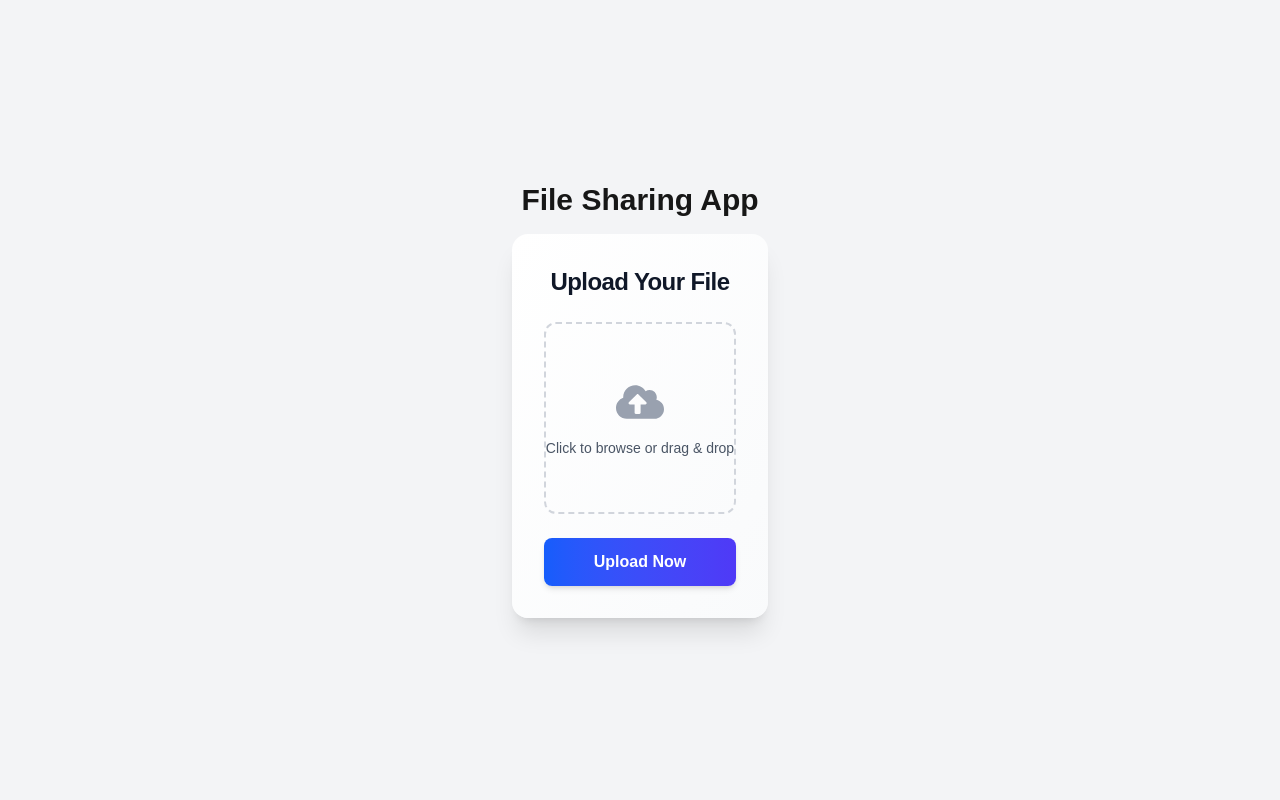
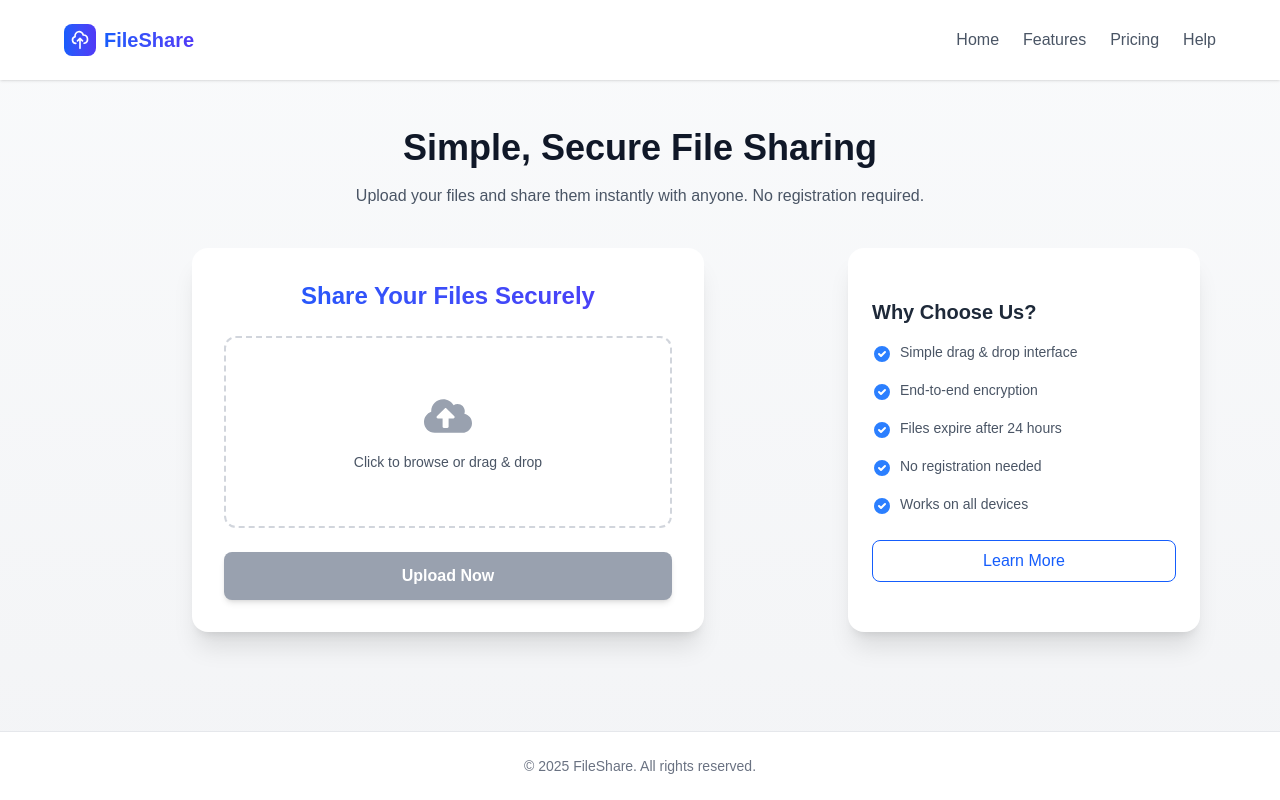
Before and after one commit to dawdameet/MeetShares, a Next.js app: page / in a window 1280 px wide. Built offline with nearby package versions, Linux system fonts and the light colour scheme.

Commit message:
Add QR code generation library and enhance homepage layout with new header, features section, and footer

```diff
--- a/app/page.tsx
+++ b/app/page.tsx
@@ -2,9 +2,96 @@ import FileUpload from "@/components/FileUpload";
 
 export default function Home() {
   return (
-    <div className="flex flex-col items-center justify-center min-h-screen bg-gray-100">
-      <h1 className="text-3xl font-bold mb-4">File Sharing App</h1>
-      <FileUpload />
+    <div className="flex flex-col items-center min-h-screen bg-gradient-to-b from-gray-50 to-gray-100">
+      <header className="w-full p-6 bg-white shadow-sm">
+        <div className="max-w-6xl mx-auto flex items-center justify-between">
+          <div className="flex items-center">
+            <span className="h-8 w-8 rounded-lg bg-gradient-to-r from-blue-600 to-indigo-600 flex items-center justify-center mr-2">
+              <svg xmlns="http://www.w3.org/2000/svg" className="h-5 w-5 text-white" fill="none" viewBox="0 0 24 24" stroke="currentColor">
+                <path strokeLinecap="round" strokeLinejoin="round" strokeWidth={2} d="M7 16a4 4 0 01-.88-7.903A5 5 0 1115.9 6L16 6a5 5 0 011 9.9M15 13l-3-3m0 0l-3 3m3-3v12" />
+              </svg>
+            </span>
+            <h1 className="text-xl font-bold bg-gradient-to-r from-blue-600 to-indigo-600 bg-clip-text text-transparent">FileShare</h1>
+          </div>
+
+          <nav className="hidden md:flex space-x-6">
+            <a href="#" className="text-gray-600 hover:text-blue-600 transition-colors">Home</a>
+            <a href="#" className="text-gray-600 hover:text-blue-600 transition-colors">Features</a>
+            <a href="#" className="text-gray-600 hover:text-blue-600 transition-colors">Pricing</a>
+            <a href="#" className="text-gray-600 hover:text-blue-600 transition-colors">Help</a>
+          </nav>
+        </div>
+      </header>
+
+      <main className="flex-1 w-full max-w-6xl mx-auto py-12 px-4">
+        <div className="text-center mb-10">
+          <h2 className="text-3xl md:text-4xl font-bold text-gray-900 mb-4">
+            Simple, Secure File Sharing
+          </h2>
+          <p className="text-gray-600 max-w-2xl mx-auto">
+            Upload your files and share them instantly with anyone. No registration required.
+          </p>
+        </div>
+
+        <div className="grid md:grid-cols-3 gap-8">
+          <div className="col-span-2">
+            <FileUpload />
+          </div>
+
+          <div className="bg-white rounded-2xl shadow-xl p-6 flex flex-col justify-center">
+            <h3 className="text-xl font-semibold mb-4 text-gray-800">Why Choose Us?</h3>
+
+            <ul className="space-y-4">
+              <li className="flex items-start">
+                <svg xmlns="http://www.w3.org/2000/svg" className="h-5 w-5 text-blue-500 mr-2 mt-0.5" viewBox="0 0 20 20" fill="currentColor">
+                  <path fillRule="evenodd" d="M10 18a8 8 0 100-16 8 8 0 000 16zm3.707-9.293a1 1 0 00-1.414-1.414L9 10.586 7.707 9.293a1 1 0 00-1.414 1.414l2 2a1 1 0 001.414 0l4-4z" clipRule="evenodd" />
+                </svg>
+                <span className="text-gray-600 text-sm">Simple drag & drop interface</span>
+              </li>
+
+              <li className="flex items-start">
+                <svg xmlns="http://www.w3.org/2000/svg" className="h-5 w-5 text-blue-500 mr-2 mt-0.5" viewBox="0 0 20 20" fill="currentColor">
+                  <path fillRule="evenodd" d="M10 18a8 8 0 100-16 8 8 0 000 16zm3.707-9.293a1 1 0 00-1.414-1.414L9 10.586 7.707 9.293a1 1 0 00-1.414 1.414l2 2a1 1 0 001.414 0l4-4z" clipRule="evenodd" />
+                </svg>
+                <span className="text-gray-600 text-sm">End-to-end encryption</span>
+              </li>
+
+              <li className="flex items-start">
+                <svg xmlns="http://www.w3.org/2000/svg" className="h-5 w-5 text-blue-500 mr-2 mt-0.5" viewBox="0 0 20 20" fill="currentColor">
+                  <path fillRule="evenodd" d="M10 18a8 8 0 100-16 8 8 0 000 16zm3.707-9.293a1 1 0 00-1.414-1.414L9 10.586 7.707 9.293a1 1 0 00-1.414 1.414l2 2a1 1 0 001.414 0l4-4z" clipRule="evenodd" />
+                </svg>
+                <span className="text-gray-600 text-sm">Files expire after 24 hours</span>
+              </li>
+
+              <li className="flex items-start">
+                <svg xmlns="http://www.w3.org/2000/svg" className="h-5 w-5 text-blue-500 mr-2 mt-0.5" viewBox="0 0 20 20" fill="currentColor">
+                  <path fillRule="evenodd" d="M10 18a8 8 0 100-16 8 8 0 000 16zm3.707-9.293a1 1 0 00-1.414-1.414L9 10.586 7.707 9.293a1 1 0 00-1.414 1.414l2 2a1 1 0 001.414 0l4-4z" clipRule="evenodd" />
+                </svg>
+                <span className="text-gray-600 text-sm">No registration needed</span>
+              </li>
+
+              <li className="flex items-start">
+                <svg xmlns="http://www.w3.org/2000/svg" className="h-5 w-5 text-blue-500 mr-2 mt-0.5" viewBox="0 0 20 20" fill="currentColor">
+                  <path fillRule="evenodd" d="M10 18a8 8 0 100-16 8 8 0 000 16zm3.707-9.293a1 1 0 00-1.414-1.414L9 10.586 7.707 9.293a1 1 0 00-1.414 1.414l2 2a1 1 0 001.414 0l4-4z" clipRule="evenodd" />
+                </svg>
+                <span className="text-gray-600 text-sm">Works on all devices</span>
+              </li>
+            </ul>
+
+            <div className="mt-6">
+              <button className="w-full py-2 px-4 border border-blue-600 text-blue-600 rounded-lg font-medium transition-colors hover:bg-blue-50">
+                Learn More
+              </button>
+            </div>
+          </div>
+        </div>
+      </main>
+
+      <footer className="w-full bg-white border-t border-gray-200 py-6 mt-12">
+        <div className="max-w-6xl mx-auto px-4 text-center text-sm text-gray-500">
+          <p>© 2025 FileShare. All rights reserved.</p>
+        </div>
+      </footer>
     </div>
   );
 }
--- a/components/FileUpload.tsx
+++ b/components/FileUpload.tsx
@@ -1,16 +1,39 @@
 "use client";
 
 import { useState } from "react";
-import { FaCloudUploadAlt, FaCheck, FaCopy } from "react-icons/fa";
+import { FaCloudUploadAlt, FaCheck, FaCopy, FaFile, FaImage, FaFilePdf, FaFileWord, FaFileExcel, FaFileAlt } from "react-icons/fa";
 
 export default function FileUpload() {
   const [file, setFile] = useState<File | null>(null);
   const [uploading, setUploading] = useState(false);
   const [downloadLink, setDownloadLink] = useState<string | null>(null);
   const [copied, setCopied] = useState(false);
+  const [uploadProgress, setUploadProgress] = useState(0);
 
   const handleFileChange = (event: React.ChangeEvent<HTMLInputElement>) => {
-    setFile(event.target.files?.[0] || null);
+    const selectedFile = event.target.files?.[0] || null;
+    setFile(selectedFile);
+    // Reset states when new file is selected
+    setDownloadLink(null);
+    setCopied(false);
+    setUploadProgress(0);
+  };
+
+  const handleDragOver = (e: React.DragEvent<HTMLDivElement>) => {
+    e.preventDefault();
+    e.stopPropagation();
+  };
+
+  const handleDrop = (e: React.DragEvent<HTMLDivElement>) => {
+    e.preventDefault();
+    e.stopPropagation();
+
+    if (e.dataTransfer.files && e.dataTransfer.files.length > 0) {
+      setFile(e.dataTransfer.files[0]);
+      setDownloadLink(null);
+      setCopied(false);
+      setUploadProgress(0);
+    }
   };
 
   const handleUpload = async () => {
@@ -19,15 +42,28 @@ export default function FileUpload() {
     setUploading(true);
     setCopied(false);
     setDownloadLink(null);
+    setUploadProgress(0);
 
     const formData = new FormData();
     formData.append("file", file);
 
     try {
+      // Simulate upload progress (in a real app, you'd use XMLHttpRequest with progress events)
+      const progressInterval = setInterval(() => {
+        setUploadProgress(prev => {
+          const increment = Math.floor(Math.random() * 15) + 5;
+          const newProgress = Math.min(prev + increment, 95);
+          return newProgress;
+        });
+      }, 300);
+
       const response = await fetch("/api/upload", {
         method: "POST",
         body: formData,
       });
+
+      clearInterval(progressInterval);
+      setUploadProgress(100);
 
       const data = await response.json();
       if (!response.ok) throw new Error(data.error || "Upload failed");
@@ -36,6 +72,7 @@ export default function FileUpload() {
       setDownloadLink(link);
     } catch (error) {
       alert(`Error: ${(error as Error).message}`);
+      setUploadProgress(0);
     } finally {
       setUploading(false);
     }
@@ -49,66 +86,127 @@ export default function FileUpload() {
     }
   };
 
+  const getFileIcon = () => {
+    if (!file) return <FaCloudUploadAlt className="text-5xl text-gray-400" />;
+
+    const extension = file.name.split('.').pop()?.toLowerCase() || '';
+
+    if (['jpg', 'jpeg', 'png', 'gif', 'svg', 'webp'].includes(extension)) {
+      return <FaImage className="text-5xl text-blue-500" />;
+    } else if (extension === 'pdf') {
+      return <FaFilePdf className="text-5xl text-red-500" />;
+    } else if (['doc', 'docx'].includes(extension)) {
+      return <FaFileWord className="text-5xl text-blue-600" />;
+    } else if (['xls', 'xlsx', 'csv'].includes(extension)) {
+      return <FaFileExcel className="text-5xl text-green-600" />;
+    } else {
+      return <FaFileAlt className="text-5xl text-amber-500" />;
+    }
+  };
+
+  // Format file size
+  const formatFileSize = (bytes: number) => {
+    if (bytes < 1024) return `${bytes} B`;
+    if (bytes < 1024 * 1024) return `${(bytes / 1024).toFixed(1)} KB`;
+    return `${(bytes / (1024 * 1024)).toFixed(1)} MB`;
+  };
+
   return (
-    <div className="p-8 max-w-lg mx-auto bg-gradient-to-br from-white to-gray-50 rounded-2xl shadow-xl text-center space-y-6">
-      <h2 className="text-2xl font-bold text-gray-900 tracking-tight">
-        Upload Your File
+    <div className="p-8 max-w-lg mx-auto bg-white rounded-2xl shadow-xl text-center space-y-6 transition-all duration-300 hover:shadow-2xl">
+      <h2 className="text-2xl font-bold bg-gradient-to-r from-blue-600 to-indigo-600 bg-clip-text text-transparent">
+        Share Your Files Securely
       </h2>
 
-      <label
-        className={`flex flex-col items-center justify-center w-full h-48 border-2 border-dashed rounded-xl cursor-pointer transition-all duration-300 ${
+      <div
+        className={`relative flex flex-col items-center justify-center w-full h-48 border-2 border-dashed rounded-xl cursor-pointer transition-all duration-300 ${
           file
             ? "border-blue-500 bg-blue-50"
             : "border-gray-300 hover:border-blue-400 hover:bg-blue-50"
         }`}
+        onDragOver={handleDragOver}
+        onDrop={handleDrop}
+        onClick={() => document.getElementById('fileInput')?.click()}
       >
-        <FaCloudUploadAlt
-          className={`text-5xl transition-colors duration-300 ${
-            file ? "text-blue-500" : "text-gray-400 group-hover:text-blue-400"
-          }`}
-        />
+        {getFileIcon()}
+
         <p className="mt-3 text-sm text-gray-600">
-          {file ? "Ready to upload!" : "Click to browse or drag & drop"}
+          {file ? "File selected" : "Click to browse or drag & drop"}
         </p>
+
+        {file && (
+          <div className="absolute bottom-0 left-0 right-0 bg-blue-500 bg-opacity-10 p-2">
+            <p className="text-xs text-blue-700 font-medium truncate">
+              {file.name}
+            </p>
+          </div>
+        )}
+
         <input
+          id="fileInput"
           type="file"
           className="hidden"
           onChange={handleFileChange}
         />
-      </label>
+      </div>
 
       {file && (
-        <p className="text-gray-700 text-sm flex items-center justify-center space-x-2">
-          <span className="font-medium truncate max-w-xs">{file.name}</span>
-          <span className="text-gray-400">({(file.size / 1024).toFixed(1)} KB)</span>
-        </p>
+        <div className="flex items-center justify-between px-4 py-2 bg-gray-50 rounded-lg">
+          <div className="flex items-center">
+            <FaFile className="text-gray-500 mr-2" />
+            <span className="font-medium text-sm truncate max-w-xs">{file.name}</span>
+          </div>
+          <span className="text-xs text-gray-500 ml-2">{formatFileSize(file.size)}</span>
+        </div>
+      )}
+
+      {uploading && (
+        <div className="w-full bg-gray-200 rounded-full h-2.5 my-2">
+          <div
+            className="bg-gradient-to-r from-blue-500 to-indigo-600 h-2.5 rounded-full transition-all duration-200 ease-out"
+            style={{ width: `${uploadProgress}%` }}
+          ></div>
+          <p className="text-xs text-gray-500 mt-1">{uploadProgress}% uploaded</p>
+        </div>
       )}
 
       <button
         onClick={handleUpload}
-        disabled={uploading}
+        disabled={!file || uploading}
         className={`w-full py-3 px-4 text-white font-semibold rounded-lg shadow-md transition-all duration-200 ${
-          uploading
+          !file || uploading
             ? "bg-gray-400 cursor-not-allowed"
-            : "bg-gradient-to-r from-blue-600 to-indigo-600 hover:from-blue-700 hover:to-indigo-700 active:scale-95"
+            : "bg-gradient-to-r from-blue-600 to-indigo-600 hover:from-blue-500 hover:to-indigo-500 hover:shadow-lg active:scale-98"
         }`}
       >
-        {uploading ? "Uploading..." : "Upload Now"}
+        {uploading ? "Uploading..." : downloadLink ? "Upload Another File" : "Upload Now"}
       </button>
 
       {downloadLink && (
-        <div className="bg-green-50 border border-green-200 text-green-800 px-4 py-3 rounded-lg flex items-center justify-between shadow-sm transition-all duration-300 hover:shadow-md">
-          <p className="text-sm truncate max-w-[80%]">{downloadLink}</p>
+        <div className="bg-green-50 border border-green-200 text-green-800 px-4 py-4 rounded-lg flex flex-col items-center gap-3 shadow-sm transition-all duration-300 animate-fadeIn">
+          <div className="flex items-center justify-center w-10 h-10 bg-green-100 rounded-full mb-1">
+            <FaCheck className="text-green-600" />
+          </div>
+
+          <p className="text-sm font-medium text-green-700">Your file is ready to share!</p>
+
+          <div className="w-full flex items-center justify-between bg-white border border-green-200 rounded-lg px-3 py-2">
+            <p className="text-xs text-gray-600 truncate max-w-[80%]">{downloadLink}</p>
             <button
               onClick={handleCopy}
-            className="p-2 rounded-full bg-green-100 hover:bg-green-200 transition-colors duration-200"
+              className="p-2 rounded-full hover:bg-green-100 transition-colors duration-200"
+              aria-label="Copy link"
             >
               {copied ? (
-              <FaCheck className="text-green-600" />
+                <FaCheck className="text-green-600 text-sm" />
               ) : (
-              <FaCopy className="text-green-700" />
+                <FaCopy className="text-green-700 text-sm" />
               )}
             </button>
+          </div>
+
+          <p className="text-xs text-gray-500">
+            This link will expire in 24 hours
+          </p>
         </div>
       )}
     </div>
--- a/package.json
+++ b/package.json
@@ -12,6 +12,7 @@
     "axios": "^1.8.1",
     "multer": "^1.4.5-lts.1",
     "next": "15.2.0",
+    "qrcode.react": "^4.2.0",
     "react": "^19.0.0",
     "react-dom": "^19.0.0",
     "react-icons": "^5.5.0",
```
Also changed, not shown: 1 other file (tests, documents, lock files or other folders). Lines whose indentation alone changed are shown as unchanged.
